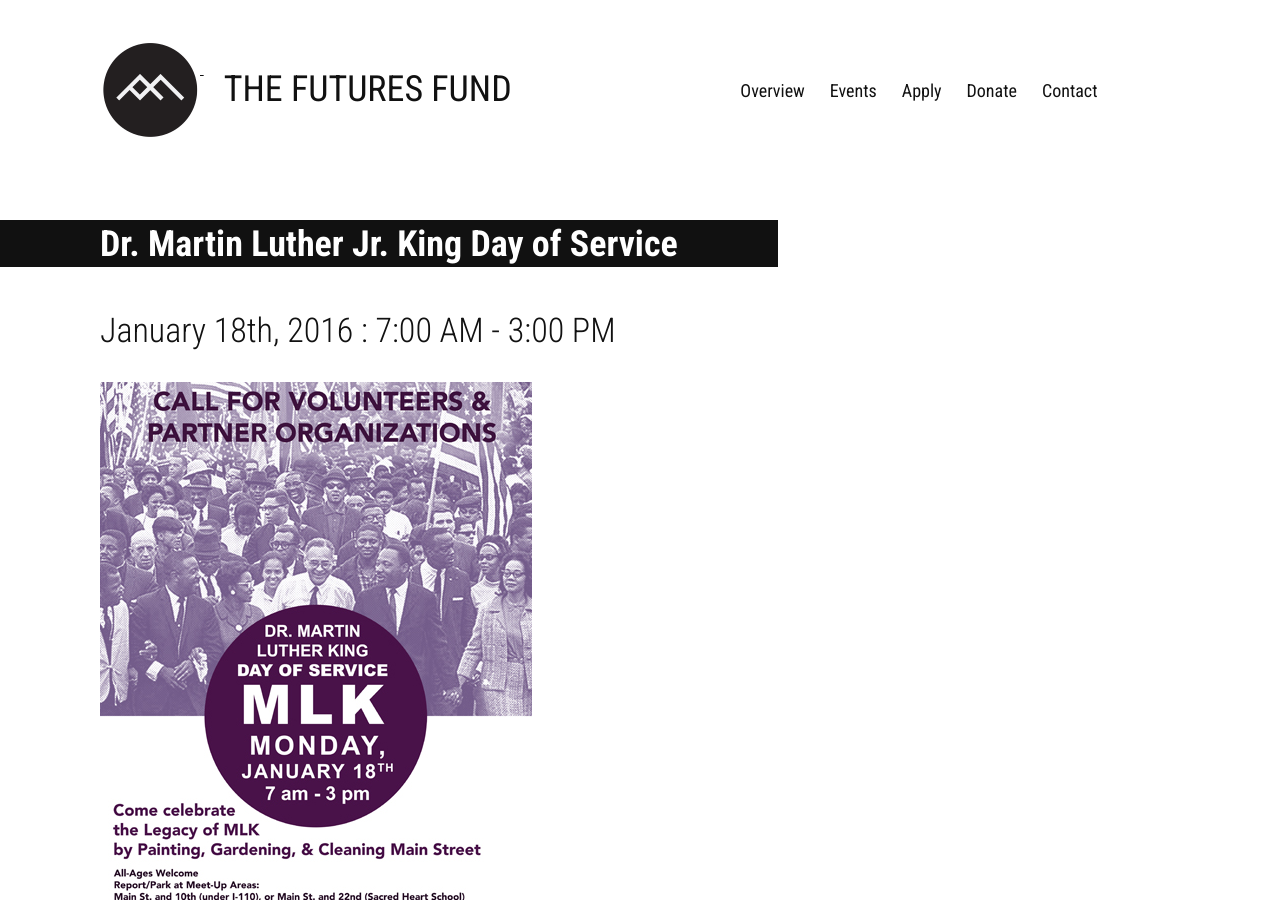
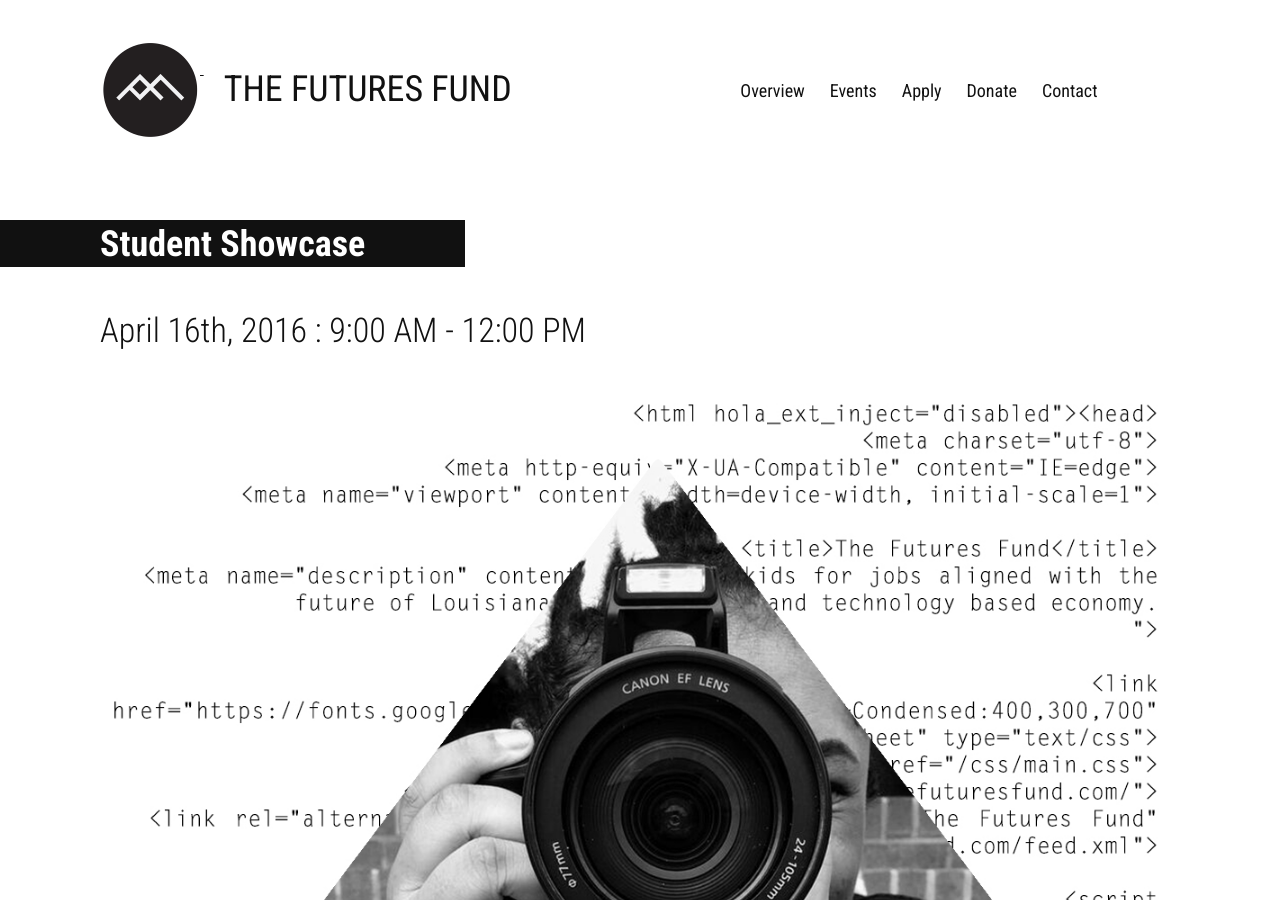
Before and after one commit to TheFuturesFund/thefuturesfund.github.io, a Jekyll site: the page built from pages/events.html, in a window 1280 px wide and 900 px high. Built offline with Jekyll 4.4.1, drawn with Linux system fonts in a browser that asks for light colours; nearby versions of some CDN libraries.

Commit message:
Add student showcase

```diff
--- a/pages/events.html
+++ b/pages/events.html
@@ -4,6 +4,12 @@ permalink: /events/
 ---
 
 <div id="events">
+  <h1>Student Showcase</h1>
+  <h2>April 16th, 2016 : 9:00 AM - 12:00 PM</h2>
+  <div class="event-photo-container">
+    <img src="/img/events/student-showcase.png">
+  </div>
+
   <h1>Dr. Martin Luther Jr. King Day of Service</h1>
   <h2>January 18th, 2016 : 7:00 AM - 3:00 PM</h2>
   <div class="event-photo-container">
```
Also changed, not shown: img/events/student-showcase.png (added).
